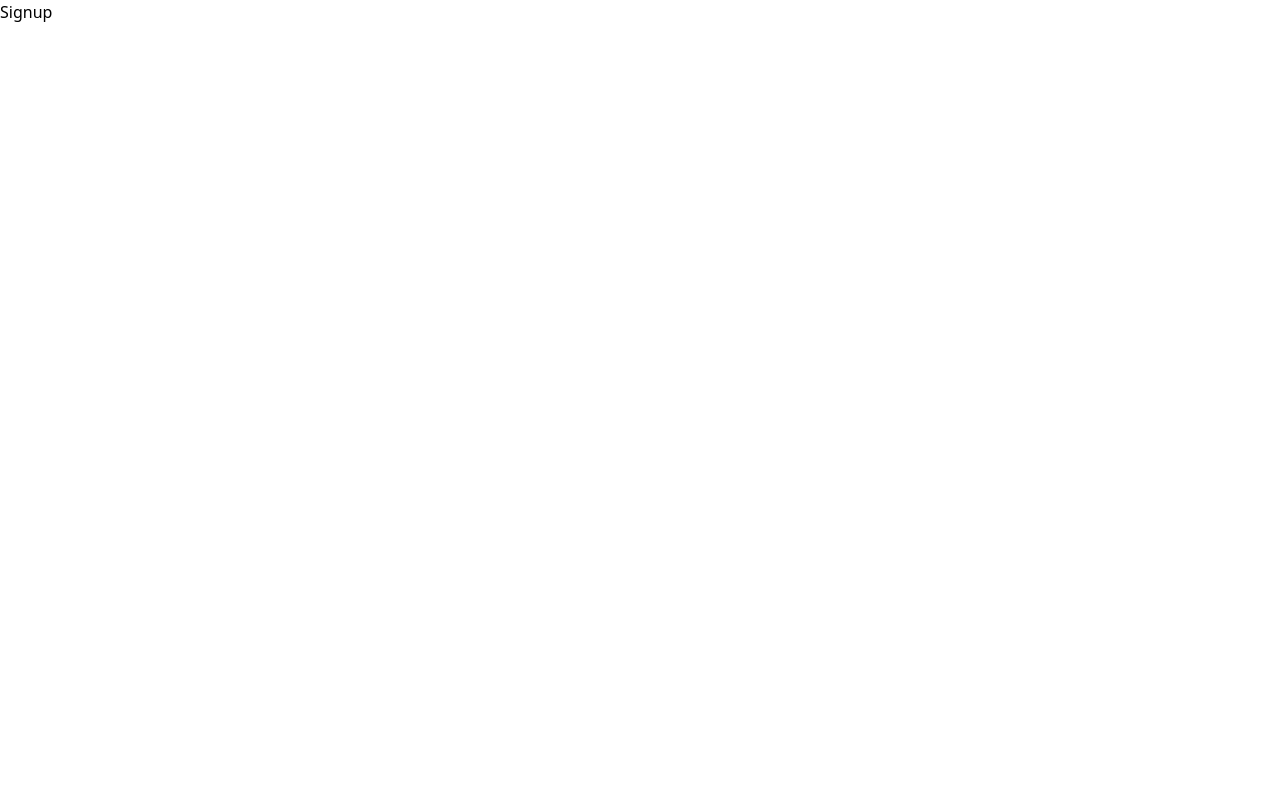
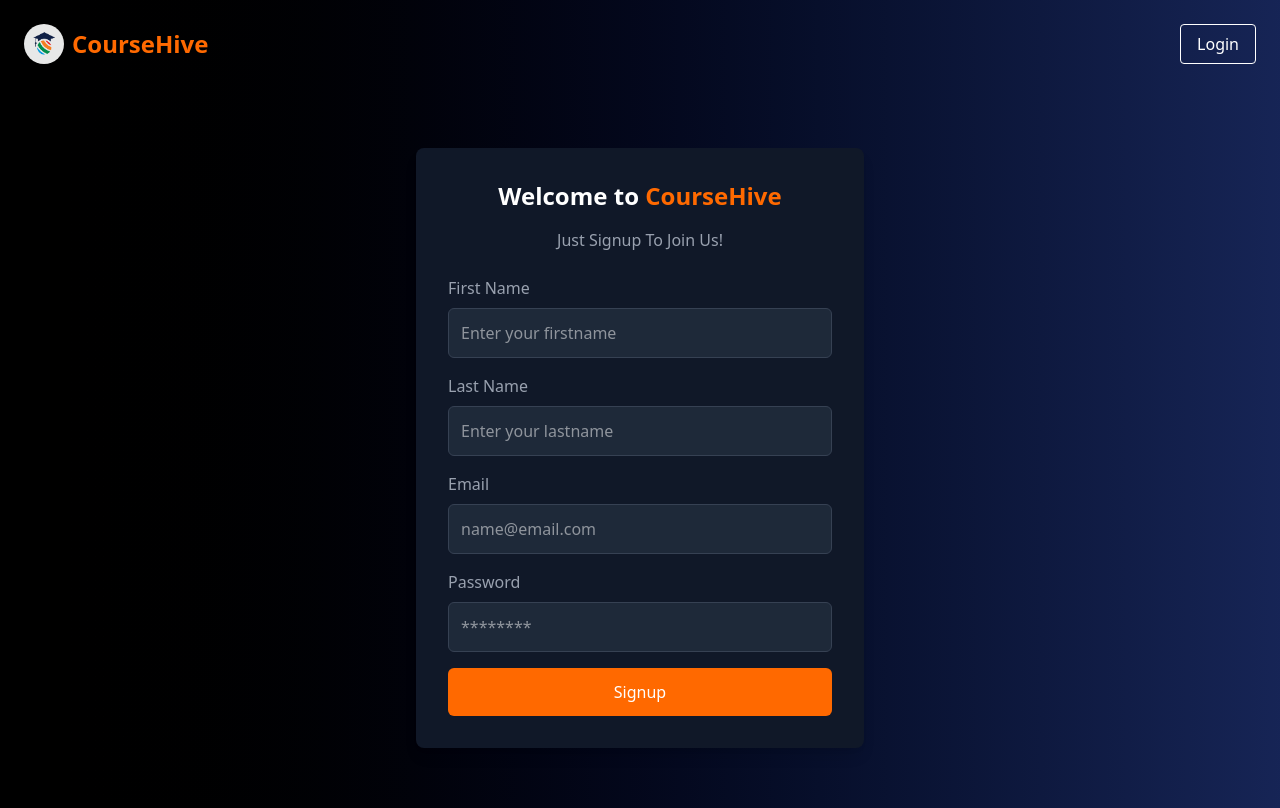
Before and after one commit to mohd-mustufa/Course-Hive, a React (Vite) app in the folder frontend/: page /signup in a window 1280 px wide. Built offline with nearby package versions, Linux system fonts and the light colour scheme.

Commit message:
feat: add signup page

```diff
--- a/frontend/src/components/authentication/Signup.jsx
+++ b/frontend/src/components/authentication/Signup.jsx
@@ -1,7 +1,137 @@
-import React from "react";
+import React, { useState } from "react";
+import { useNavigate } from "react-router-dom";
+import axios from "axios";
+import { BASE_URL, SIGNUP_URL } from "../../utils/constants";
+import Header from "../layout/Header";
 
 function Signup() {
-  return <div>Signup</div>;
+  const [firstName, setFirstName] = useState("");
+  const [lastName, setLastName] = useState("");
+  const [email, setEmail] = useState("");
+  const [password, setPassword] = useState("");
+  const [errorMessage, setErrorMessage] = useState("");
+
+  const navigate = useNavigate();
+
+  const handleSubmit = async (e) => {
+    e.preventDefault();
+
+    try {
+      const response = await axios.post(
+        `${BASE_URL}${SIGNUP_URL}`,
+        {
+          firstName,
+          lastName,
+          email,
+          password,
+        },
+        {
+          withCredentials: true,
+          headers: {
+            "Content-Type": "application/json",
+          },
+        }
+      );
+      alert(response.data.message);
+      navigate("/login");
+    } catch (error) {
+      if (error?.response?.data?.error) {
+        setErrorMessage(error?.response?.data?.error[0] || "Signup failed!!!");
+      }
+    }
+  };
+
+  return (
+    <div className="bg-gradient-to-r from-black to-blue-950 min-h-screen text-white">
+      <Header />
+
+      {/* Signup Form centered */}
+      <div className="flex items-center justify-center min-h-[calc(100vh-80px)] px-4">
+        <div className="bg-gray-900 p-8 rounded-lg shadow-lg w-full max-w-md">
+          <h2 className="text-2xl font-bold mb-4 text-center">
+            Welcome to <span className="text-orange-500">CourseHive</span>
+          </h2>
+          <p className="text-center text-gray-400 mb-6">
+            Just Signup To Join Us!
+          </p>
+
+          <form onSubmit={handleSubmit}>
+            <div className="mb-4">
+              <label htmlFor="firstname" className="text-gray-400 mb-2 block">
+                First Name
+              </label>
+              <input
+                type="text"
+                id="firstname"
+                value={firstName}
+                onChange={(e) => setFirstName(e.target.value)}
+                className="w-full p-3 rounded-md bg-gray-800 border border-gray-700 focus:outline-none focus:ring-2 focus:ring-blue-500"
+                placeholder="Enter your firstname"
+              />
+            </div>
+
+            <div className="mb-4">
+              <label htmlFor="lastname" className="text-gray-400 mb-2 block">
+                Last Name
+              </label>
+              <input
+                type="text"
+                id="lastname"
+                value={lastName}
+                onChange={(e) => setLastName(e.target.value)}
+                className="w-full p-3 rounded-md bg-gray-800 border border-gray-700 focus:outline-none focus:ring-2 focus:ring-blue-500"
+                placeholder="Enter your lastname"
+                required
+              />
+            </div>
+
+            <div className="mb-4">
+              <label htmlFor="email" className="text-gray-400 mb-2 block">
+                Email
+              </label>
+              <input
+                type="text"
+                id="email"
+                value={email}
+                onChange={(e) => setEmail(e.target.value)}
+                className="w-full p-3 rounded-md bg-gray-800 border border-gray-700 focus:outline-none focus:ring-2 focus:ring-blue-500"
+                placeholder="name@email.com"
+                required
+              />
+            </div>
+
+            <div className="mb-4">
+              <label htmlFor="password" className="text-gray-400 mb-2 block">
+                Password
+              </label>
+              <input
+                type="password"
+                id="password"
+                value={password}
+                onChange={(e) => setPassword(e.target.value)}
+                className="w-full p-3 rounded-md bg-gray-800 border border-gray-700 focus:outline-none focus:ring-2 focus:ring-blue-500"
+                placeholder="********"
+                required
+              />
+            </div>
+
+            {errorMessage && (
+              <div className="mb-4 text-red-500 text-center">
+                {errorMessage}
+              </div>
+            )}
+
+            <button
+              type="submit"
+              className="w-full bg-orange-500 hover:bg-blue-600 text-white py-3 px-6 rounded-md transition cursor-pointer"
+            >
+              Signup
+            </button>
+          </form>
+        </div>
+      </div>
+    </div>
+  );
 }
 
 export default Signup;
--- a/frontend/src/components/layout/CourseSlider.jsx
+++ b/frontend/src/components/layout/CourseSlider.jsx
@@ -11,7 +11,7 @@ function CourseSlider() {
   useEffect(() => {
     const fetchCourses = async () => {
       try {
-        const response = await axios.get(BASE_URL + GET_ALL_COURSES_URL, {
+        const response = await axios.get(`${BASE_URL}${GET_ALL_COURSES_URL}`, {
           withCredentials: true,
         });
         setCourses(response?.data?.courses || []);
--- a/frontend/src/components/layout/Header.jsx
+++ b/frontend/src/components/layout/Header.jsx
@@ -1,28 +1,35 @@
 import React from "react";
 import logo from "../../../public/logo.png";
-import { Link } from "react-router-dom";
+import { Link, useLocation } from "react-router-dom";
 
 function Header() {
+  const location = useLocation();
+  const currentPath = location.pathname;
+
   return (
     <div className="flex justify-between items-center p-6">
-      <div className="flex items-center space-x-2">
+      <Link to="/" className="flex items-center space-x-2">
         <img src={logo} alt="CourseHive" className="w-10 h-10 rounded-full" />
         <h1 className="text-2xl text-orange-500 font-bold">CourseHive</h1>
-      </div>
+      </Link>
 
       <div className="space-x-4">
+        {currentPath !== "/login" && (
           <Link
             to={"/login"}
-          className="bg-transparent text-white py-2 px-4 border-white border-1 rounded cursor-pointer"
+            className="bg-transparent text-white py-2 px-4 border-white border-1 rounded cursor-pointer hover:text-white hover:bg-orange-500 hover:border-none duration-300"
           >
             Login
           </Link>
+        )}
+        {currentPath !== "/signup" && (
           <Link
             to={"/signup"}
-          className="bg-transparent text-white py-2 px-4 border-white border-1 rounded cursor-pointer"
+            className="bg-transparent text-white py-2 px-4 border-white border-1 rounded cursor-pointer hover:text-white hover:bg-orange-500 hover:border-none duration-300"
           >
             Signup
           </Link>
+        )}
       </div>
     </div>
   );
--- a/frontend/src/utils/constants.js
+++ b/frontend/src/utils/constants.js
@@ -1,3 +1,5 @@
 export const BASE_URL = 'http://localhost:3000';
 
 export const GET_ALL_COURSES_URL = '/api/v1/course/'
+
+export const SIGNUP_URL = '/api/v1/user/signup'
```
Lines whose indentation alone changed are shown as unchanged.
